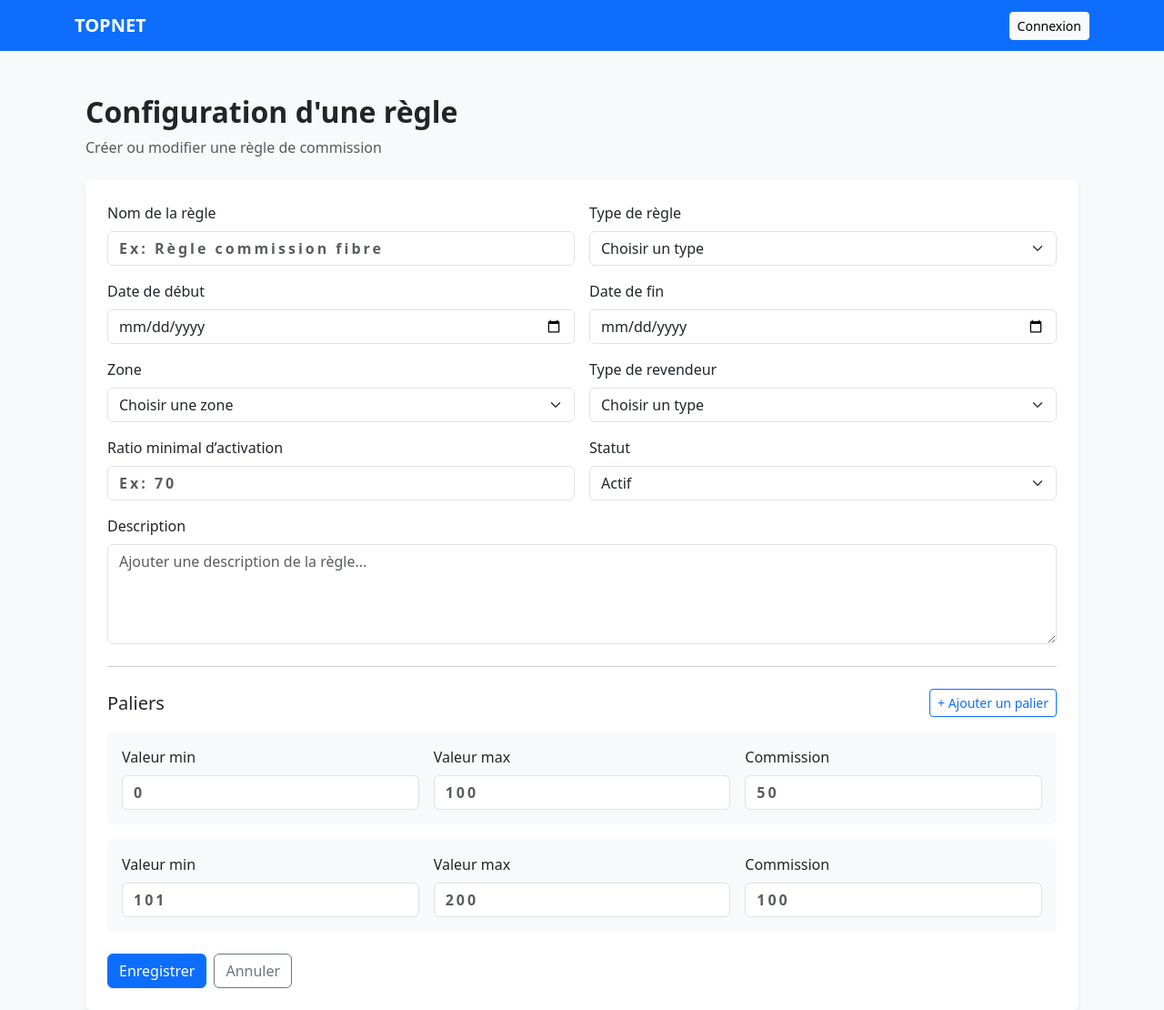
After one commit to Kaouther821/topnet-commission, a Django app: page /rules/form/ in a window 1280 px wide. The commit adds this page. Shown: the whole page at 91% size. Run offline with Django 5.2, Linux system fonts and the light colour scheme.

Commit message:
Update dashboards and frontend Sprint 2

```diff
--- a/config/urls.py
+++ b/config/urls.py
@@ -2,6 +2,7 @@ from django.contrib import admin
 from django.urls import path
 from accounts.views import login_view, logout_view
 from core.views import home
+from django.views.generic import TemplateView
 from django.views.generic import TemplateView
 
 urlpatterns = [
@@ -16,4 +17,14 @@ urlpatterns = [
     path('users/', TemplateView.as_view(template_name='accounts/users_list.html'), name='users'),
     path('import-csv/', TemplateView.as_view(template_name='accounts/import_csv.html'), name='import_csv'),
     path('logs/', TemplateView.as_view(template_name='audit/logs_list.html'), name='logs'),
+    path('rules/form/', TemplateView.as_view(template_name='rules/rule_form.html'), name='rule_form'),
+    path('rules/list/', TemplateView.as_view(template_name='rules/rules_list.html'), name='rules_list'),
+    path('rules/history/', TemplateView.as_view(template_name='rules/rules_history.html'), name='rules_history'),
+    path('frontend/', TemplateView.as_view(template_name='frontend_index.html'), name='frontend_index'),
+    path('dashboard/admin/', TemplateView.as_view(template_name='dashboard/admin.html'), name='dashboard_admin'),
+    path('dashboard/admin-vente/', TemplateView.as_view(template_name='dashboard/admin_vente.html'), name='dashboard_admin_vente'),
+    path('dashboard/chef-zone/', TemplateView.as_view(template_name='dashboard/chef_zone.html'), name='dashboard_chef_zone'),
+    path('dashboard/direction/', TemplateView.as_view(template_name='dashboard/direction.html'), name='dashboard_direction'),
+    path('dashboard/revendeur/', TemplateView.as_view(template_name='dashboard/revendeur.html'), name='dashboard_revendeur'),
+
 ]
--- a/templates/base.html
+++ b/templates/base.html
@@ -6,19 +6,20 @@
     <meta name="viewport" content="width=device-width, initial-scale=1.0">
     <title>{% block title %}TOPNET{% endblock %}</title>
 
-    <!-- Bootstrap -->
-<link href="https://cdn.jsdelivr.net/npm/bootstrap@5.3.3/dist/css/bootstrap.min.css" rel="stylesheet">
+    <!-- Bootstrap CSS -->
+    <link href="https://cdn.jsdelivr.net/npm/bootstrap@5.3.3/dist/css/bootstrap.min.css" rel="stylesheet">
+
     <!-- Bootstrap Icons -->
-<link href="https://cdn.jsdelivr.net/npm/bootstrap-icons@1.10.5/font/bootstrap-icons.css" rel="stylesheet">
+    <link href="https://cdn.jsdelivr.net/npm/bootstrap-icons@1.10.5/font/bootstrap-icons.css" rel="stylesheet">
 
-    <!-- HTML-->
+    <!-- CSS -->
     <link rel="stylesheet" href="{% static 'style.css' %}">
 </head>
 
 <body>
 
 <!-- Navbar -->
-<<nav class="navbar navbar-expand-lg navbar-dark bg-primary">
+<nav class="navbar navbar-expand-lg navbar-dark bg-primary">
     <div class="container d-flex justify-content-between">
         <a class="navbar-brand fw-bold" href="/">TOPNET</a>
 
@@ -31,13 +32,13 @@
         </div>
     </div>
 </nav>
+
 <!-- Content -->
 <div class="container mt-5">
-    {% block content %}
-    {% endblock %}
+    {% block content %}{% endblock %}
 </div>
 
-<!-- JS -->
+<!-- Bootstrap JS -->
 <script src="https://cdn.jsdelivr.net/npm/bootstrap@5.3.3/dist/js/bootstrap.bundle.min.js"></script>
 
 </body>
--- /dev/null
+++ b/templates/rules/rule_form.html
@@ -0,0 +1,130 @@
+{% extends 'base.html' %}
+
+{% block title %}Configuration de règle{% endblock %}
+
+{% block content %}
+<div class="container mt-4">
+
+    <div class="mb-4">
+        <h2 class="fw-bold">Configuration d'une règle</h2>
+        <p class="text-muted">Créer ou modifier une règle de commission</p>
+    </div>
+
+    <div class="card shadow-sm border-0 p-4">
+        <form>
+
+            <div class="row g-3">
+                <div class="col-md-6">
+                    <label class="form-label">Nom de la règle</label>
+                    <input type="text" class="form-control" placeholder="Ex: Règle commission fibre">
+                </div>
+
+                <div class="col-md-6">
+                    <label class="form-label">Type de règle</label>
+                    <select class="form-select">
+                        <option selected disabled>Choisir un type</option>
+                        <option>Commission mensuelle</option>
+                        <option>Commission trimestrielle</option>
+                        <option>Bonus exceptionnel</option>
+                    </select>
+                </div>
+
+                <div class="col-md-6">
+                    <label class="form-label">Date de début</label>
+                    <input type="date" class="form-control">
+                </div>
+
+                <div class="col-md-6">
+                    <label class="form-label">Date de fin</label>
+                    <input type="date" class="form-control">
+                </div>
+
+                <div class="col-md-6">
+                    <label class="form-label">Zone</label>
+                    <select class="form-select">
+                        <option selected disabled>Choisir une zone</option>
+                        <option>Nord</option>
+                        <option>Centre</option>
+                        <option>Sud</option>
+                    </select>
+                </div>
+
+                <div class="col-md-6">
+                    <label class="form-label">Type de revendeur</label>
+                    <select class="form-select">
+                        <option selected disabled>Choisir un type</option>
+                        <option>Revendeur standard</option>
+                        <option>Revendeur premium</option>
+                        <option>Partenaire</option>
+                    </select>
+                </div>
+
+                <div class="col-md-6">
+                    <label class="form-label">Ratio minimal d’activation</label>
+                    <input type="number" class="form-control" placeholder="Ex: 70">
+                </div>
+
+                <div class="col-md-6">
+                    <label class="form-label">Statut</label>
+                    <select class="form-select">
+                        <option>Actif</option>
+                        <option>Inactif</option>
+                    </select>
+                </div>
+
+                <div class="col-12">
+                    <label class="form-label">Description</label>
+                    <textarea class="form-control" rows="4" placeholder="Ajouter une description de la règle..."></textarea>
+                </div>
+            </div>
+
+            <hr class="my-4">
+
+            <div class="d-flex justify-content-between align-items-center mb-3">
+                <h5 class="mb-0">Paliers</h5>
+                <button type="button" class="btn btn-outline-primary btn-sm">+ Ajouter un palier</button>
+            </div>
+
+            <div class="card border-0 bg-light p-3 mb-3">
+                <div class="row g-3">
+                    <div class="col-md-4">
+                        <label class="form-label">Valeur min</label>
+                        <input type="number" class="form-control" placeholder="0">
+                    </div>
+                    <div class="col-md-4">
+                        <label class="form-label">Valeur max</label>
+                        <input type="number" class="form-control" placeholder="100">
+                    </div>
+                    <div class="col-md-4">
+                        <label class="form-label">Commission</label>
+                        <input type="number" class="form-control" placeholder="50">
+                    </div>
+                </div>
+            </div>
+
+            <div class="card border-0 bg-light p-3 mb-3">
+                <div class="row g-3">
+                    <div class="col-md-4">
+                        <label class="form-label">Valeur min</label>
+                        <input type="number" class="form-control" placeholder="101">
+                    </div>
+                    <div class="col-md-4">
+                        <label class="form-label">Valeur max</label>
+                        <input type="number" class="form-control" placeholder="200">
+                    </div>
+                    <div class="col-md-4">
+                        <label class="form-label">Commission</label>
+                        <input type="number" class="form-control" placeholder="100">
+                    </div>
+                </div>
+            </div>
+
+            <div class="mt-4 d-flex gap-2">
+                <button type="submit" class="btn btn-primary">Enregistrer</button>
+                <button type="reset" class="btn btn-outline-secondary">Annuler</button>
+            </div>
+
+        </form>
+    </div>
+</div>
+{% endblock %}
```
Also changed, not shown: templates/dashboard/admin.html (+57 -0 lines), templates/dashboard/admin_vente.html (+57 -0 lines), templates/dashboard/chef_zone.html (+56 -0 lines), templates/dashboard/direction.html (+56 -0 lines), templates/dashboard/revendeur.html (+56 -0 lines), templates/frontend_index.html (added, +30 -0 lines), templates/rules/rules_history.html (added, +73 -0 lines), templates/rules/rules_list.html (added, +81 -0 lines).
